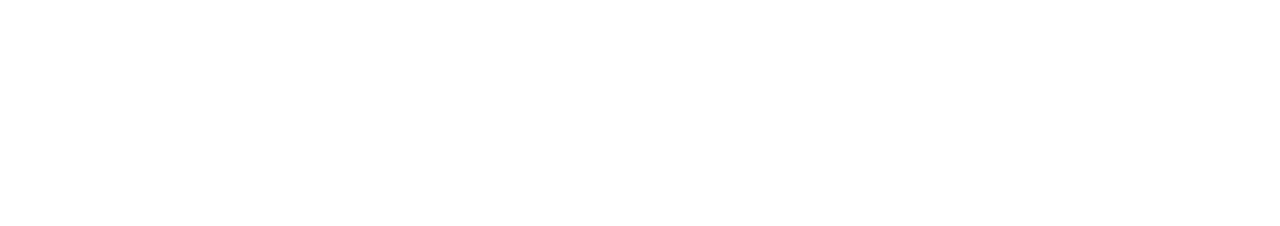
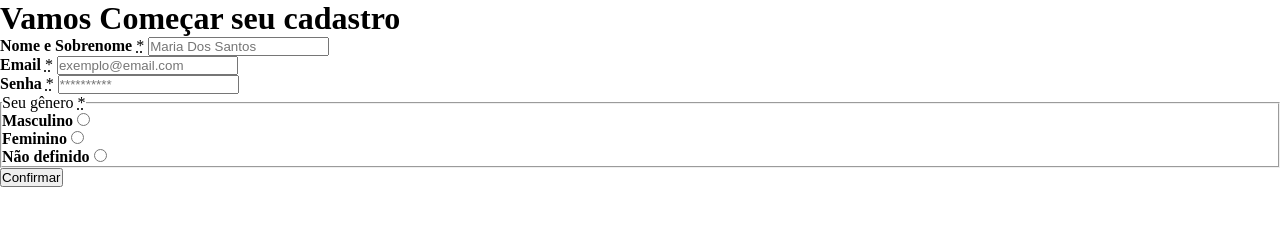
Before and after one commit to OrionTH1/Web-Form, a plain HTML site: page pages/form/index.html in a window 1280 px wide. Drawn offline with Linux system fonts and the light colour scheme.

Commit message:
:spark:les:feat: add form to sign up

```diff
--- a/pages/form/index.html
+++ b/pages/form/index.html
@@ -9,6 +9,47 @@
         <title>Form</title>
     </head>
     <body>
+        <form action="#" method="POST">
+            <h1>Vamos Começar seu cadastro</h1>
 
+            <section class="form-user-informations">
+                <p class="form-user-name">
+                    <label for="inpt-user-name"><span><strong>Nome e Sobrenome</strong> <abbr title="Requirido">*</abbr></span></label>
+                    <input type="text" name="user-name" id="inpt-user-name" required placeholder="Maria Dos Santos" tabindex="1">
+                </p>
+
+                <p class="form-user-email">
+                    <label for="inpt-user-email"><span><strong>Email</strong> <abbr title="Requerido">*</abbr></span></label>
+                    <input type="email" name="user-email" id="inpt-user-email" required placeholder="exemplo@email.com" tabindex="2">
+                </p>
+
+                <p class="form-user-password">
+                    <label for="inpt-user-password"><span><strong>Senha</strong> <abbr title="Requerido">*</abbr></span></label>
+                    <input type="password" name="user-password" id="inpt-user-password" required placeholder="**********" tabindex="3">
+                </p>
+            </section>
+
+            <fieldset>
+                <legend><span>Seu gênero <abbr title="Requerido">*</abbr></span></legend>
+                <ul>
+                    <li>
+                        <label for="inpt-user-genre-male"><strong>Masculino</strong></label>
+                        <input type="radio" name="user-genrer" id="inpt-user-genre-male" value="masculino" required>
+                    </li>
+
+                    <li>
+                        <label for="inpt-user-genre-female"><strong>Feminino</strong></label>
+                        <input type="radio" name="user-genrer" id="inpt-user-genre-female" value="feminino" required>
+                    </li>
+
+                    <li>
+                        <label for="inpt-user-genre-not-defined"><strong>Não definido</strong></label>
+                        <input type="radio" name="user-genrer" id="inpt-user-genre-not-defined" value="nao-definido" required>
+                    </li>
+                </ul>
+            </fieldset>
+
+            <button type="submit">Confirmar</button>
+        </form>
     </body>
 </html>
```
